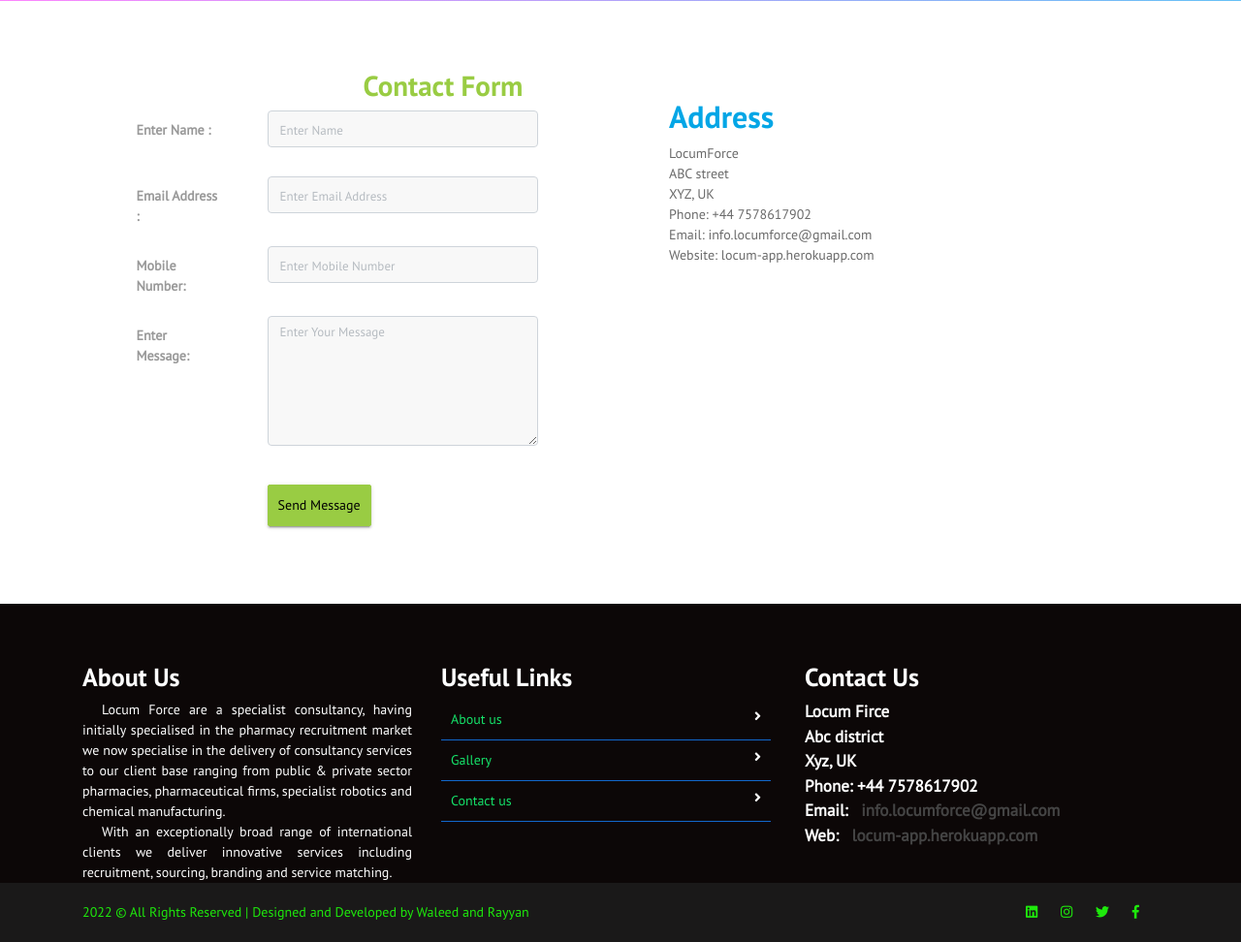
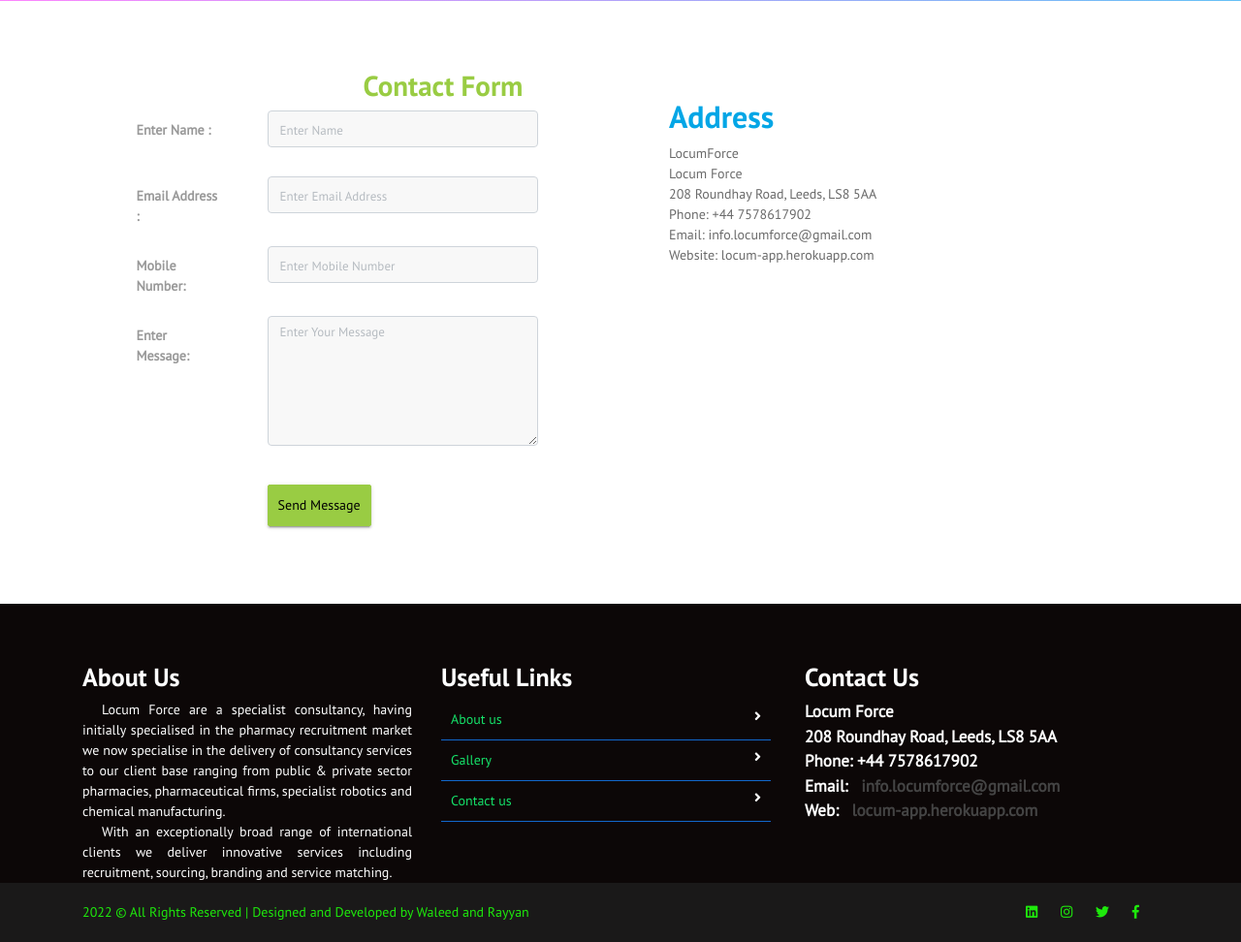
Before and after one commit to blurryface92/locum-app, a Flask app: page /contact in a window 1280 px wide. Shown: the part 744-1716 px from the top of the page at 97% size. Run offline with Flask 2, Linux system fonts and the light colour scheme; some libraries are stand-ins or nearby versions.

Commit message:
ver30 somthing

```diff
--- a/templates/base.html
+++ b/templates/base.html
@@ -118,9 +118,8 @@
                     <div class="col-md-4 col-sm-12 map-img">
                         <h2>Contact Us</h2>
                         <address class="md-margin-bottom-40">
-                            Locum Firce <br>
-                            Abc district <br>
-                            Xyz, UK <br>
+                            Locum Force <br>
+                            208 Roundhay Road, Leeds, LS8 5AA <br>
                             Phone: +44 7578617902 <br>
                             Email: <a href="mailto:info.locumforce@gmail.com" class=""> &nbsp info.locumforce@gmail.com</a><br>
                             Web: <a href="/" class="">&nbsp locum-app.herokuapp.com</a>
--- a/templates/contact_us.html
+++ b/templates/contact_us.html
@@ -74,8 +74,7 @@
           <h2 style="margin-top:10px; color: rgb(4, 166, 230);">Address</h2>
 
     LocumForce <br>
-    ABC street<br>
-    XYZ, UK<br>
+    Locum Force <br> 208 Roundhay Road, Leeds, LS8 5AA <br>
     Phone: +44 7578617902<br>
     Email: info.locumforce@gmail.com<br>
     Website: locum-app.herokuapp.com<br>
```
